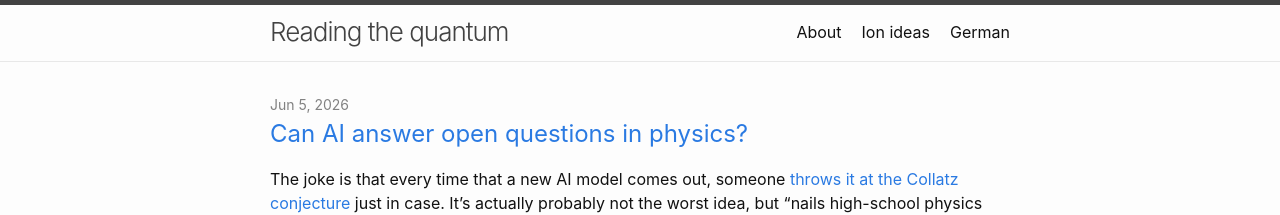
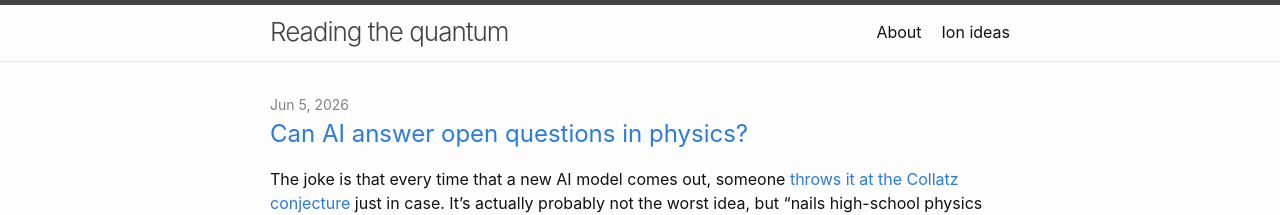
Before and after one commit to m-malinowski/m-malinowski.github.io, a Jekyll site: the page built from index.md, in a window 1280 px wide and 900 px high. Shown: the top 215 px of the window. Built offline with Jekyll 4.4.1, drawn with Linux system fonts in a browser that asks for light colours; formulas are drawn with MathJax 3.

Commit message:
Remove German link from site nav
Co-Authored-By: Claude Opus 4.8 (1M context) <noreply@anthropic.com>

```diff
--- a/_includes/header.html
+++ b/_includes/header.html
@@ -24,7 +24,6 @@
             <a class="page-link" href="{{ my_page.url | relative_url }}">{{ my_page.title | escape }}</a>
             {%- endif -%}
           {%- endfor -%}
-          <a class="page-link" href="https://german-no-bs.netlify.app/" target="_blank">German</a>
         </div>
       </nav>
     {%- endif -%}
```
